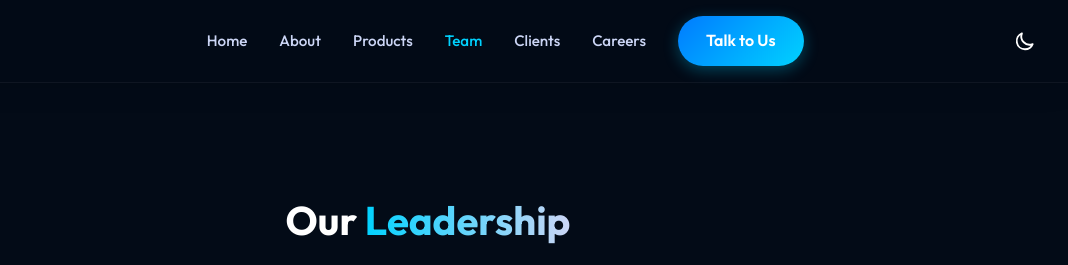
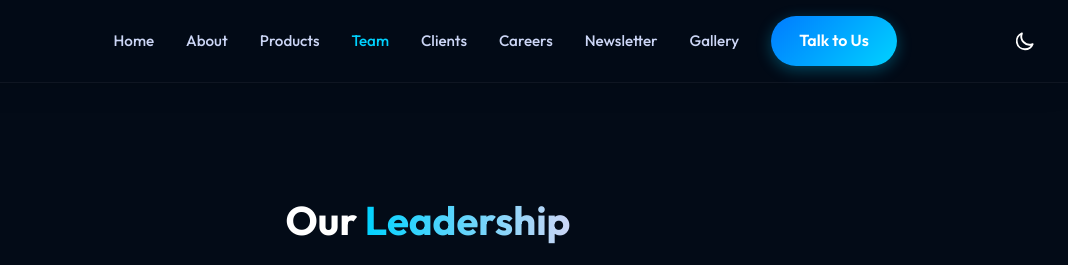
Before and after one commit to nejawittatchy/evisionmicro-web, a website built with Vite: page team.html in a window 1280 px wide. Shown: the top 265 px of the page, 212-1280 px from the left. Built offline with nearby package versions, Linux system fonts and the light colour scheme.

Commit message:
feat: Add navigation links for Newsletter and Gallery pages and include new landing page images.

```diff
--- a/team.html
+++ b/team.html
@@ -32,6 +32,8 @@
         <a href="team.html" style="color:var(--color-primary)">Team</a>
         <a href="clients.html">Clients</a>
         <a href="index.html#careers">Careers</a>
+        <a href="newsletter.html" data-page-nav="newsletter">Newsletter</a>
+        <a href="gallery.html" data-page-nav="gallery">Gallery</a>
         <a href="index.html#contact" class="btn-primary">Talk to Us</a>
       </div>
       <div class="nav-actions" style="display: flex; align-items: center; gap: 1.5rem;">
@@ -62,6 +64,8 @@
       <a href="team.html">Team</a>
       <a href="clients.html">Clients</a>
       <a href="index.html#careers">Careers</a>
+      <a href="newsletter.html" data-page-nav="newsletter">Newsletter</a>
+      <a href="gallery.html" data-page-nav="gallery">Gallery</a>
       <a href="index.html#contact" class="btn-primary" style="margin-top:1rem; text-align:center;">Talk to Us</a>
     </div>
   </nav>
@@ -295,6 +299,8 @@
         <a href="index.html#products">Products</a>
         <a href="team.html">Our Team</a>
         <a href="index.html#careers">Careers</a>
+        <a href="gallery.html" data-footer-page="gallery">Gallery</a>
+        <a href="newsletter.html" data-footer-page="newsletter">Newsletter</a>
       </div>
       <div class="footer-contact">
         <h4>Contact Us</h4>
```
Also changed, not shown: clients.html (+6 -0 lines).
